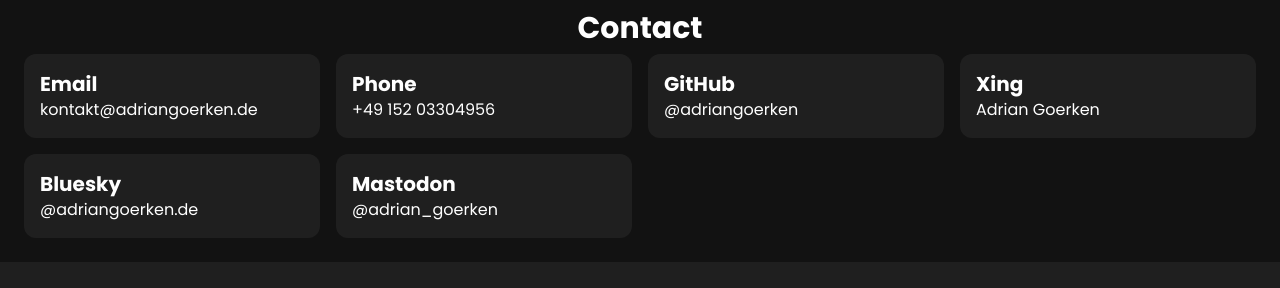
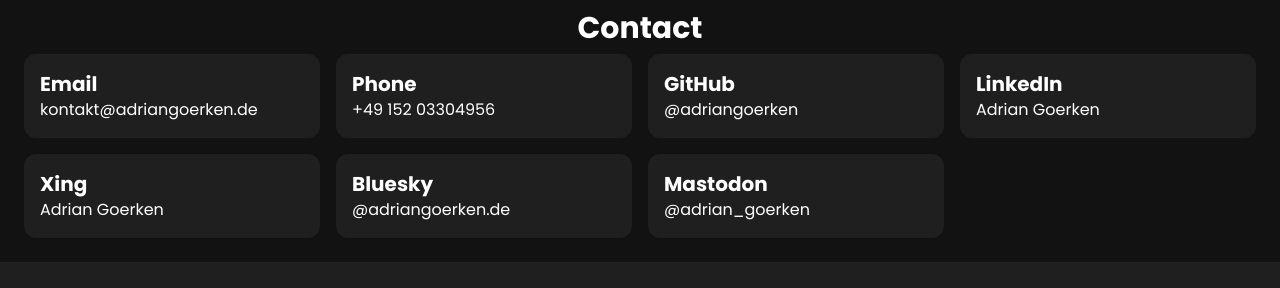
Before and after one commit to adriangoerken/portfolio, a React (Vite) app: page / in a window 1280 px wide. Shown: the part 1434-1722 px from the top of the page. Built offline with nearby package versions, Linux system fonts and the light colour scheme.

Commit message:
Add LinkedIn profile link to index.html and ContactSection for improved contact visibility

```diff
--- a/index.html
+++ b/index.html
@@ -67,6 +67,7 @@
 				"url": "https://adriangoerken.de",
 				"sameAs": [
 					"https://github.com/adriangoerken",
+					"https://www.linkedin.com/in/adrian-goerken-202064353",
 					"https://www.xing.com/profile/Adrian_Goerken",
 					"https://bsky.app/profile/adriangoerken.de",
 					"https://mastodon.social/@adrian_goerken"
--- a/src/components/organisms/ContactSection.tsx
+++ b/src/components/organisms/ContactSection.tsx
@@ -44,6 +44,11 @@
 					text="@adriangoerken"
 				/>
 				<ContactCard
+					header="LinkedIn"
+					link="https://www.linkedin.com/in/adrian-goerken-202064353"
+					text="Adrian Goerken"
+				/>
+				<ContactCard
 					header="Xing"
 					link="https://www.xing.com/profile/Adrian_Goerken"
 					text="Adrian Goerken"
```
